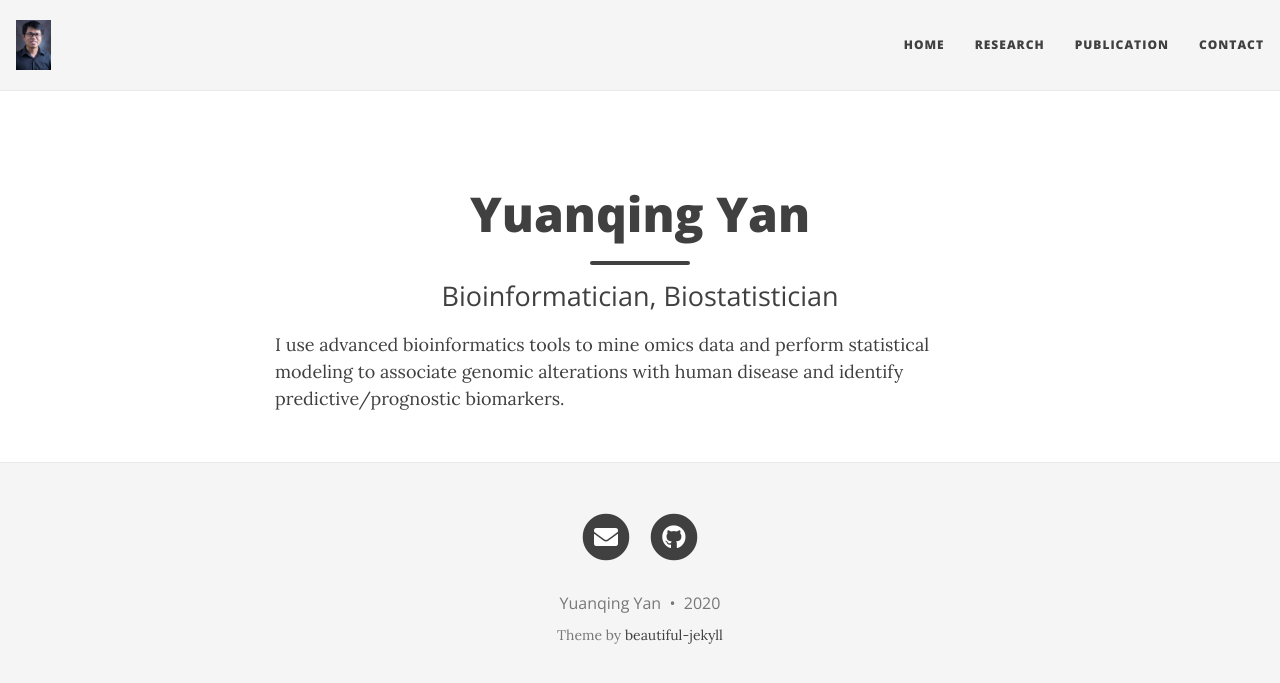
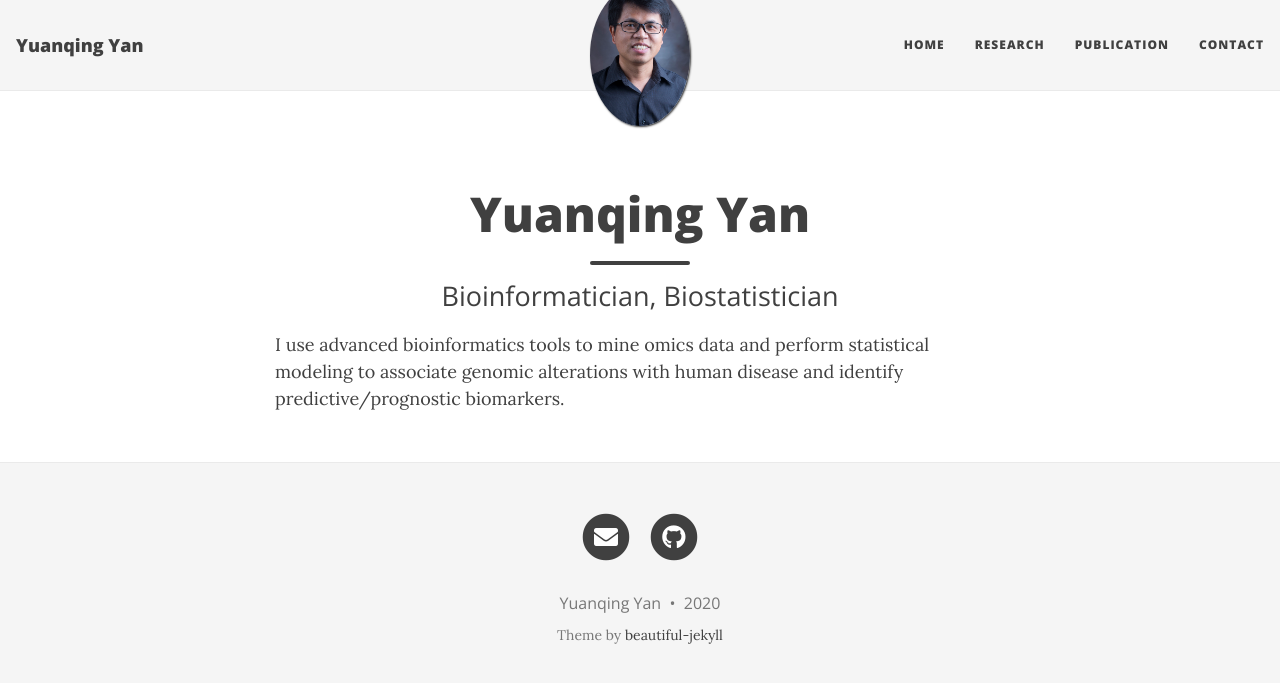
Before and after one commit to yuanqing-yan/Yuanqing, a Jekyll site: the page built from index.html, in a window 1280 px wide. Shown: the top 683 px of the page. Built offline with Jekyll 4.4.1, drawn with Linux system fonts in a browser that asks for light colours; nearby versions of some CDN libraries; the list of posts is cut into pages by our own code.

Commit message:
addImage

```diff
--- a/_config.yml
+++ b/_config.yml
@@ -9,6 +9,8 @@ description: A bioinformatician/biostatistician deciphering genomic alterations
 # Your name to show in the footer
 author: Yuanqing Yan
 
+
+avatar: "/img/Yuanqing.jpg"
 # --- List of links in the navigation bar --- #
 
 navbar-links:
@@ -28,7 +30,7 @@ round-avatar: true
 
 # If you want to have an image logo in the top-left corner instead of the title text,
 # then specify the following parameter
-title-img: /img/Yuanqing.jpg
+#title-img: /img/Yuanqing.jpg
 
 
 # --- Footer options --- #
```
